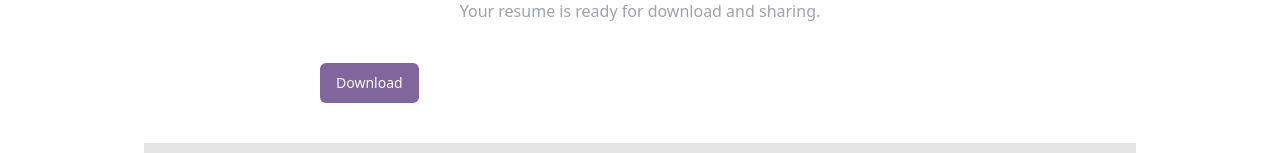
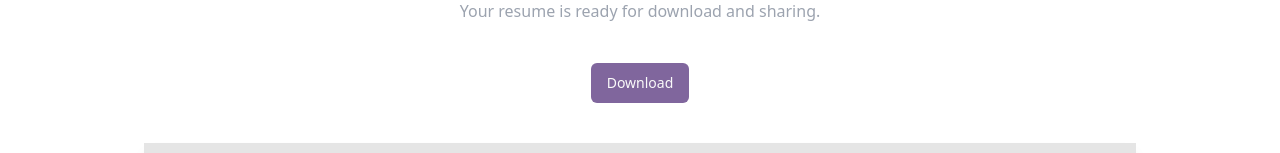
Before and after one commit to jordanwauran/easyres, a React (Vite) app: page /my-resume/1/view in a window 1280 px wide. Shown: the part 141-294 px from the top of the page. Built offline with nearby package versions, Linux system fonts and the light colour scheme; no server answers.

Commit message:
made some fixes

```diff
--- a/src/my-resume/[resumeId]/view/index.jsx
+++ b/src/my-resume/[resumeId]/view/index.jsx
@@ -39,7 +39,7 @@ const HandleDownload=()=>{
                 Your resume is ready for download and sharing.
             </p>
 
-            <div className='flex items-center px-44 my-10'>
+            <div className='flex justify-center items-center px-44 my-10'>
                 <Button onClick={HandleDownload}>Download</Button>
                { /*<RWebShare
                     data={{
```
